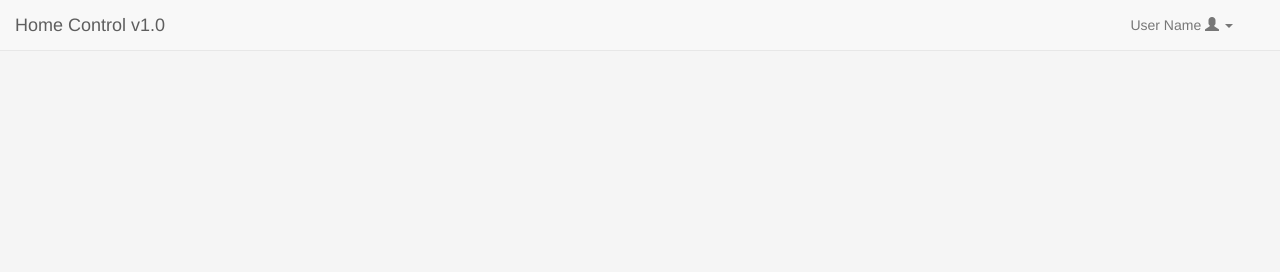
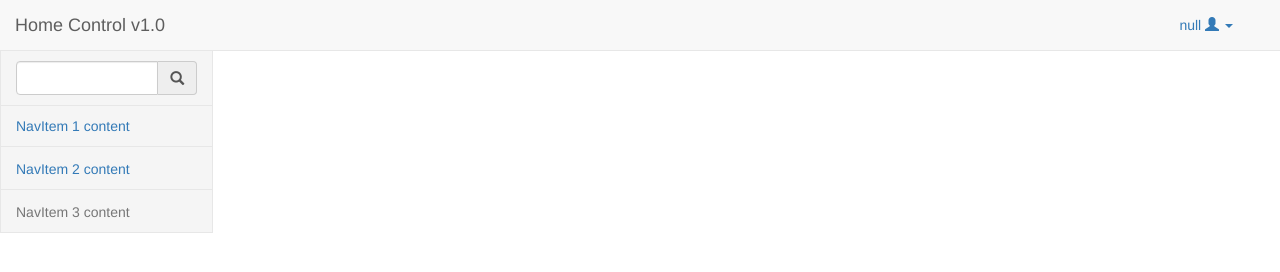
Before and after one commit to zeilmannnoah/HomeControl, a React app: page /home in a window 1280 px wide. Built offline with nearby package versions, Linux system fonts and the light colour scheme.

Commit message:
Added sidebar

```diff
--- a/src/services/UserService.js
+++ b/src/services/UserService.js
@@ -5,7 +5,7 @@ This is a really simple mock of the user service I plan to implement
 
 export default class UserService {
     constructor() {
-        this.fakeTable = [{username: 'nzeilmann', password: 'password', fullName:'Noah Zeilmann'}];
+        this.fakeTable = [{username: 'nzeilmann', password: 'password', fullname:'Noah Zeilmann'}];
         this.saltRounds = 1000
 
         //encryptPassword = encryptPassword.bind(this);
@@ -30,13 +30,15 @@ export default class UserService {
 
         return new Promise((resolve, reject) => {
             setTimeout(() => {
-                if (this.fakeTable.filter(el => el.username === username && el.password === password).length === 1) {
-                    resolve(true);
+                var user = this.fakeTable.filter(el => el.username === username && el.password === password);
+                if (user.length === 1) {
+                    sessionStorage.setItem("fullname", user[0].fullname);
+                    resolve();
                 }
                 else {
                     reject("User not found");
                 }
-            }, 1000);
+            }, 1500);
         });
 
     }
--- a/src/views/Home/Home.css
+++ b/src/views/Home/Home.css
@@ -1,3 +1,28 @@
 #user-drop {
     margin-right: 17px;
+    color: #337ab7 !important;
 }
+
+#sidebar {
+    background-color: #f5f5f5;
+    border: solid #e7e7e7;
+    border-width: 0px 1px;
+    top: -20px;
+    padding-right: 0px !important;
+    padding-left: 0px !important;
+}
+
+#search {
+    padding: 10px 15px 10px 15px !important;
+    border: solid #e7e7e7;
+    border-width: 0px 0px 1px;
+}
+
+.sidebar-option {
+    border: solid #e7e7e7;
+    border-width: 0px 0px 1px;
+}
+
+body {
+    background-color: #fff;
+}
--- a/src/views/Home/Home.js
+++ b/src/views/Home/Home.js
@@ -1,6 +1,7 @@
 import React from 'react';
 import { Redirect } from 'react-router-dom';
-import { Grid, Row, Col, Nav, Navbar, NavDropdown, MenuItem, Glyphicon } from 'react-bootstrap';
+import { Grid, Row, Col, Nav, Navbar, NavDropdown, NavItem, MenuItem, Glyphicon, InputGroup, FormControl } from 'react-bootstrap';
+import UserService from '../../services/UserService.js';
 import './Home.css'
 
 export default class Home extends React.Component {
@@ -10,8 +11,10 @@ export default class Home extends React.Component {
         this.handleHome = this.handleHome.bind(this);
         this.handleLogout = this.handleLogout.bind(this);
 
+        this.UserService = new UserService();
+
         this.state = {
-            fullname: null,
+            fullname: sessionStorage.getItem("fullname"),
             redirect: {
                 home: false,
                 logout: false
@@ -46,12 +49,29 @@ export default class Home extends React.Component {
                         </Navbar.Brand>
                     </Navbar.Header>
                     <Nav className='pull-right'>
-                        <NavDropdown eventKey={1} title={['User Name ', <Glyphicon glyph='user' key='userGlphy'/>]} id='user-drop'>
+                        <NavDropdown eventKey={1} title={[this.state.fullname+" ", <Glyphicon glyph='user' key='userGlphy'/>]} id='user-drop'>
                             <MenuItem eventKey={1.1} onClick={this.handleLogout}>Logout</MenuItem>
                             <MenuItem eventKey={1.2}>Settings</MenuItem>
                         </NavDropdown>
                     </Nav>
                 </Navbar>
+                <Col md={2} id='sidebar'>
+                    <InputGroup id="search">
+                        <FormControl type='text'/>
+                        <InputGroup.Addon><Glyphicon glyph='search' /></InputGroup.Addon>
+                    </InputGroup>
+                    <Nav stacked>
+                        <NavItem className='sidebar-option' eventKey={1} href="/home">
+                            NavItem 1 content
+                        </NavItem>
+                        <NavItem className='sidebar-option' eventKey={2} title="Item">
+                            NavItem 2 content
+                        </NavItem>
+                        <NavItem className='sidebar-option' eventKey={3} disabled>
+                            NavItem 3 content
+                        </NavItem>
+                    </Nav>
+                </Col>
             </div>
         );
     }
--- a/src/views/LoginPage/components/LoginPanel.js
+++ b/src/views/LoginPage/components/LoginPanel.js
@@ -61,7 +61,7 @@ export default class LoginPanel extends React.Component {
         });
 
         this.UserService.login(e.target[0].value, e.target[1].value)
-        .then(success => {
+        .then(() => {
             this.setState({
                 authenticated: true
             });
```
